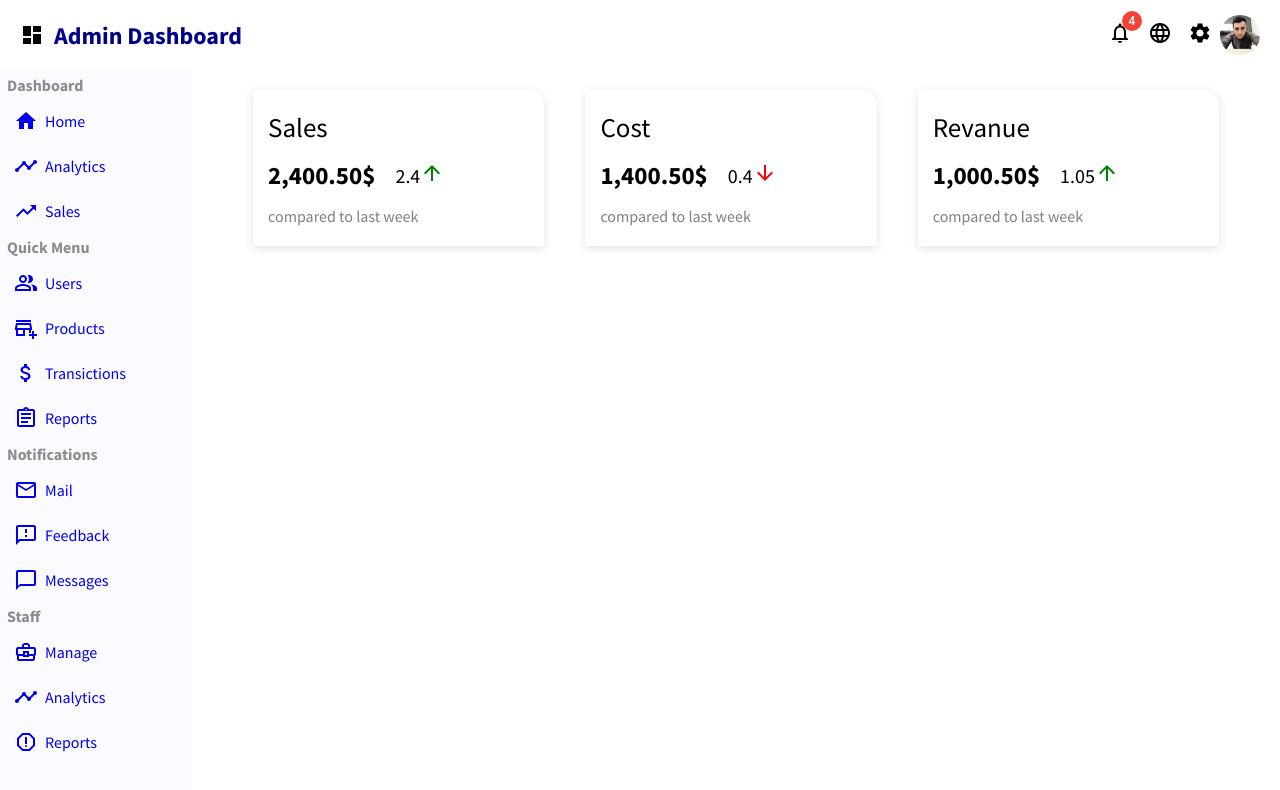
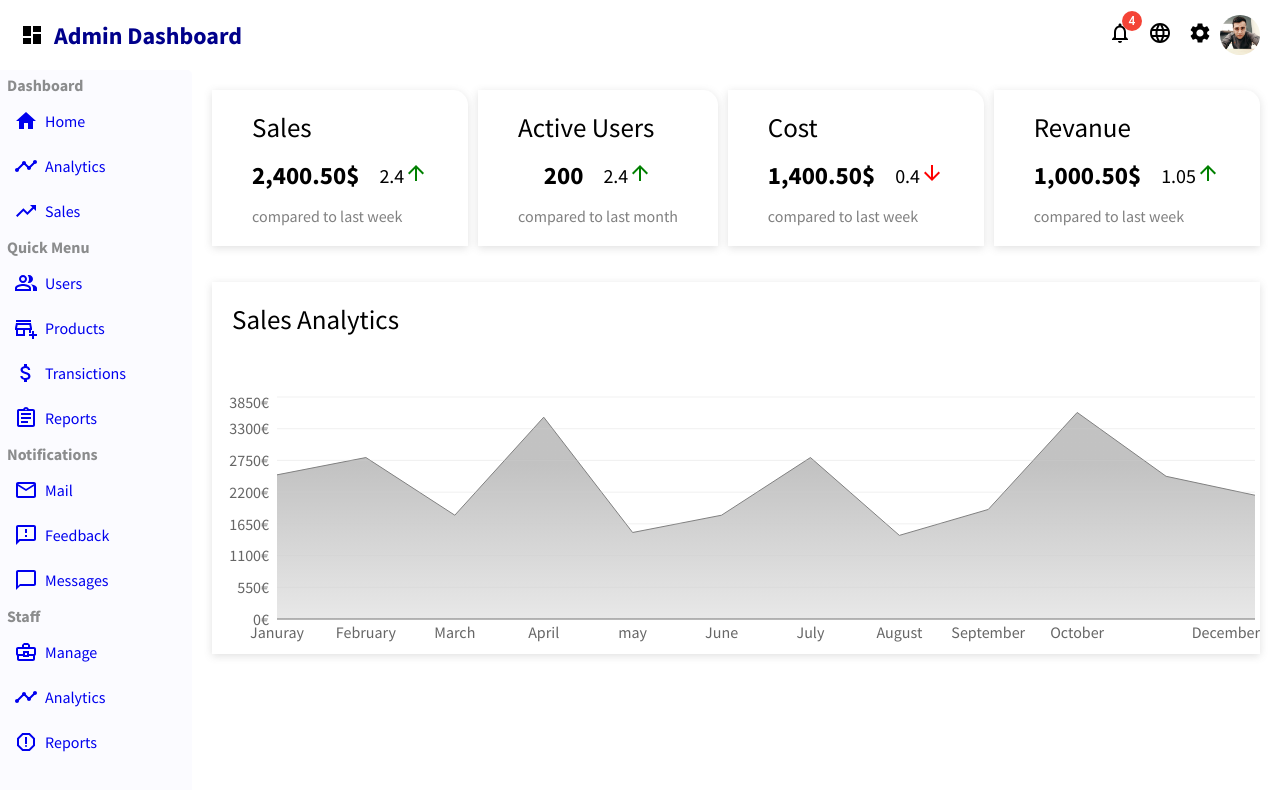
Before and after one commit to bilalSaidi/dashboard, a React (Create React App) app: page / in a window 1280 px wide. Shown: the top 790 px of the page. Built offline with nearby package versions, Linux system fonts and the light colour scheme.

Commit message:
add sales chart using the library rechart

```diff
--- a/package.json
+++ b/package.json
@@ -16,7 +16,7 @@
     "react-dom": "^17.0.2",
     "react-router-dom": "^5.3.0",
     "react-scripts": "4.0.3",
-    "recharts": "^2.1.2",
+    "recharts": "^2.1.9",
     "styled-components": "^5.3.3",
     "web-vitals": "^1.1.2"
   },
--- a/src/App.js
+++ b/src/App.js
@@ -17,9 +17,7 @@ const BODYPAGES = styled.div`
 
 const App = () => {
   const [openSideBar, setOpenSideBar] = useState("true");
-  {
-    console.log(openSideBar);
-  }
+
   return (
     <Router>
       <div className="app">
--- a/src/components/pages/home/CardStats.js
+++ b/src/components/pages/home/CardStats.js
@@ -6,7 +6,7 @@ const Card = styled.div`
   background-color: white;
   color: black;
   box-shadow: rgba(99, 99, 99, 0.2) 0px 2px 8px 0px;
-  padding: 20px 100px 20px 15px;
+  padding: 20px 40px;
   border-top-right-radius: 15px;
 `;
 
@@ -46,7 +46,7 @@ const CardStats = ({ title, money, rate, valuerate, subtitle }) => {
         <MONEY>{money}</MONEY>
         <RATE>
           {rate}
-          {valuerate == "up" ? (
+          {valuerate === "up" ? (
             <VALUERATE up>
               <ArrowUpwardIcon />
             </VALUERATE>
--- a/src/components/pages/home/Chart.js
+++ b/src/components/pages/home/Chart.js
@@ -0,0 +1,134 @@
+import styled from "styled-components";
+import {
+  AreaChart,
+  Area,
+  XAxis,
+  YAxis,
+  CartesianGrid,
+  Tooltip,
+  ResponsiveContainer,
+} from "recharts";
+const CHART = styled.div`
+  margin: 20px auto;
+
+  box-shadow: rgba(99, 99, 99, 0.2) 0px 2px 8px 0px;
+`;
+const CHARTTITLE = styled.h4`
+  font-weight: 400;
+  font-size: 27px;
+  text-transform: capitalize;
+  padding: 20px;
+`;
+const TOOLTIP = styled.div`
+  background-color: #26313c;
+  color: #fff;
+  box-shadow: 15px 30px 40px 5px rgba(0, 0, 0, 0.5);
+  padding: 16px;
+  border-raduis: 4px;
+`;
+const LABEL = styled.span`
+  font-size: 18px;
+  text-transfrom: capitalize;
+`;
+
+const VALUE = styled.span`
+  font-size: 20px;
+  font-weight: 500;
+`;
+const CustomTooltip = ({ active, payload, label }) => {
+  if (active) {
+    return (
+      <TOOLTIP>
+        <LABEL>{label}</LABEL>
+        <VALUE>: {payload[0].value}€</VALUE>
+      </TOOLTIP>
+    );
+  }
+
+  return null;
+};
+const Chart = () => {
+  const data = [
+    {
+      month: "Januray",
+      amountSales: 2500,
+    },
+    {
+      month: "February",
+      amountSales: 2800,
+    },
+    {
+      month: "March",
+      amountSales: 1800,
+    },
+    {
+      month: "April",
+      amountSales: 3500,
+    },
+    {
+      month: "may",
+      amountSales: 1500,
+    },
+    {
+      month: "June",
+      amountSales: 1800,
+    },
+    {
+      month: "July",
+      amountSales: 2800,
+    },
+    {
+      month: "August",
+      amountSales: 1450,
+    },
+    {
+      month: "September",
+      amountSales: 1900,
+    },
+    {
+      month: "October",
+      amountSales: 3582,
+    },
+    {
+      month: "Novomber",
+      amountSales: 2475,
+    },
+    {
+      month: "December",
+      amountSales: 2146,
+    },
+  ];
+
+  return (
+    <CHART>
+      <CHARTTITLE>sales analytics</CHARTTITLE>
+      <ResponsiveContainer width={"100%"} aspect={4 / 1}>
+        <AreaChart data={data}>
+          <defs>
+            <linearGradient id="color" x1="0" y1="1" x2="0" y2="0">
+              <stop offset="0%" stopColor="gray" stopOpacity="0.3" />
+              <stop offset="75%" stopColor="gray" stopOpacity="0.8" />
+            </linearGradient>
+          </defs>
+          <XAxis dataKey="month" tickLine={false} />
+
+          <YAxis
+            dataKey="amountSales"
+            axisLine={false}
+            tickLine={false}
+            tickCount={8}
+            tickFormatter={(number) => `${number}€`}
+          />
+
+          <Area dataKey="amountSales" stroke="gray" fill="url(#color)" />
+
+          <Tooltip content={<CustomTooltip />} />
+
+          <CartesianGrid opacity={0.3} vertical={false} />
+        </AreaChart>
+      </ResponsiveContainer>
+    </CHART>
+  );
+};
+
+export default Chart;
--- a/src/components/pages/home/Home.js
+++ b/src/components/pages/home/Home.js
@@ -1,10 +1,11 @@
 import React from "react";
 import CardStats from "./CardStats";
+import Chart from "./Chart";
 import styled from "styled-components";
 
 const CARDHOLDER = styled.div`
   display: flex;
-  justify-content: space-evenly;
+  justify-content: space-between;
 `;
 const Home = () => {
   return (
@@ -17,7 +18,13 @@ const Home = () => {
           valuerate={"up"}
           subtitle={"compared to last week"}
         />
-
+        <CardStats
+          title={"Active Users"}
+          money={"200"}
+          rate={2.4}
+          valuerate={"up"}
+          subtitle={"compared to last month"}
+        />
         <CardStats
           title={"Cost"}
           money={"1,400.50$"}
@@ -34,6 +41,7 @@ const Home = () => {
           subtitle={"compared to last week"}
         />
       </CARDHOLDER>
+      <Chart />
     </>
   );
 };
```
Also changed, not shown: 1 other file (tests, documents, lock files or other folders).
